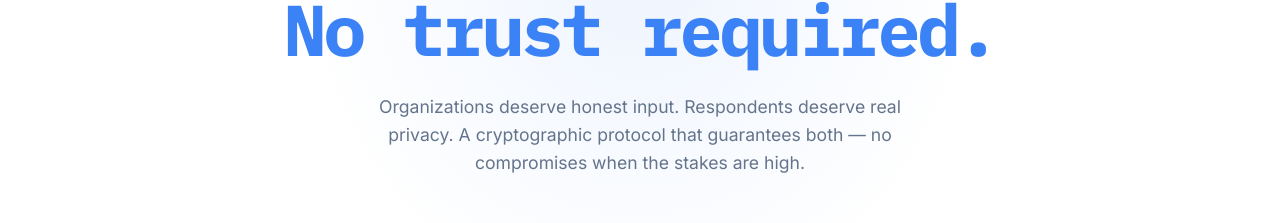
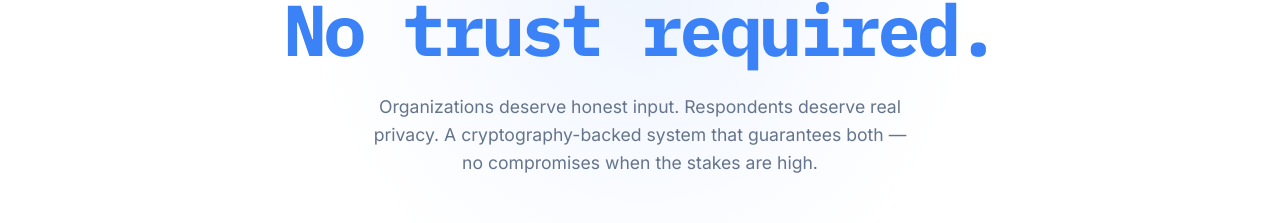
Before and after one commit to farhanr22/ZeroProof, a React (Vite) app in the folder admin-client/: page / in a window 1280 px wide. Shown: the part 339-562 px from the top of the page. Built offline with nearby package versions, Linux system fonts and the light colour scheme; no server answers.

Commit message:
fix: chulkani

```diff
--- a/admin-client/src/pages/LandingPage.jsx
+++ b/admin-client/src/pages/LandingPage.jsx
@@ -220,7 +220,7 @@ export default function LandingPage() {
 
           <Typography variant="body1" color="text.secondary" sx={{ mb: 6, maxWidth: '550px', mx: 'auto' }}>
             Organizations deserve honest input. Respondents deserve real privacy.
-            A cryptographic protocol that guarantees both — no compromises when the stakes are high.
+            A cryptography-backed system that guarantees both — no compromises when the stakes are high.
           </Typography>
 
           <Stack direction="row" spacing={3} justifyContent="center" alignItems="center">
```
